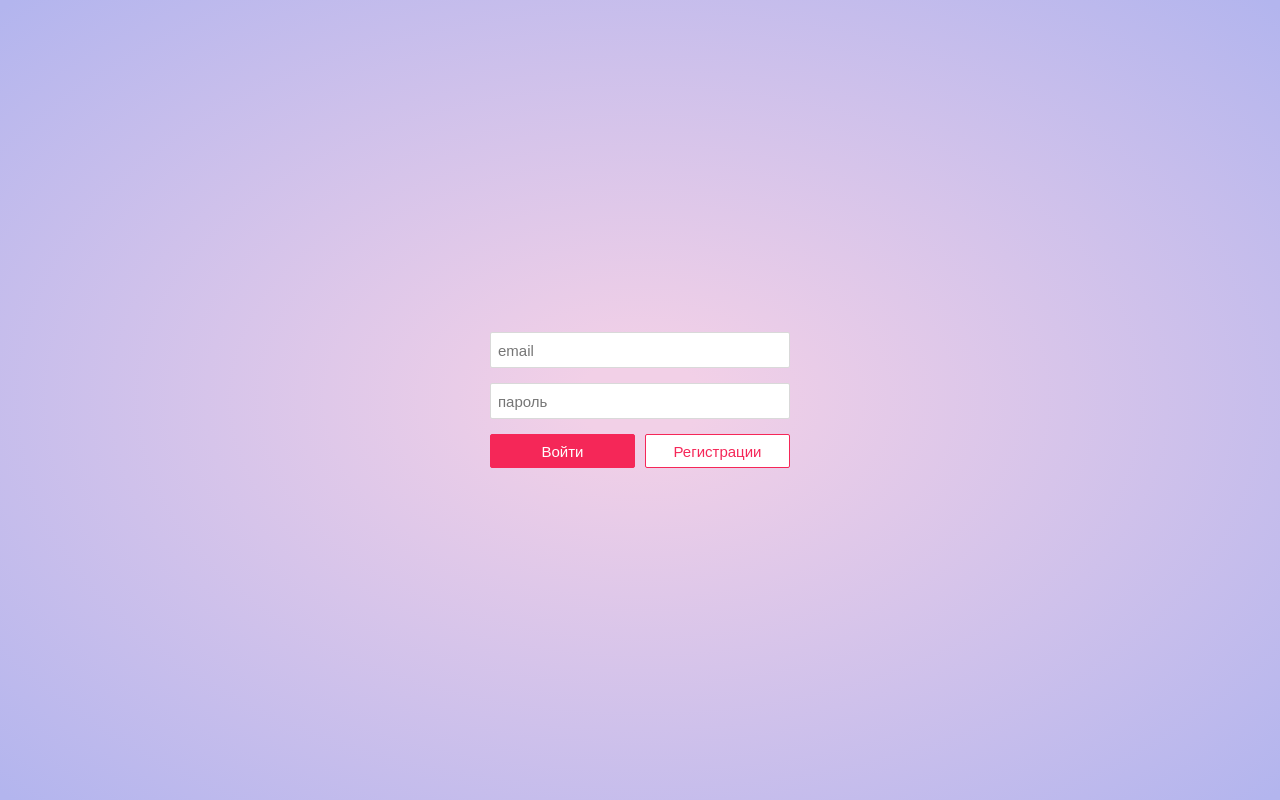
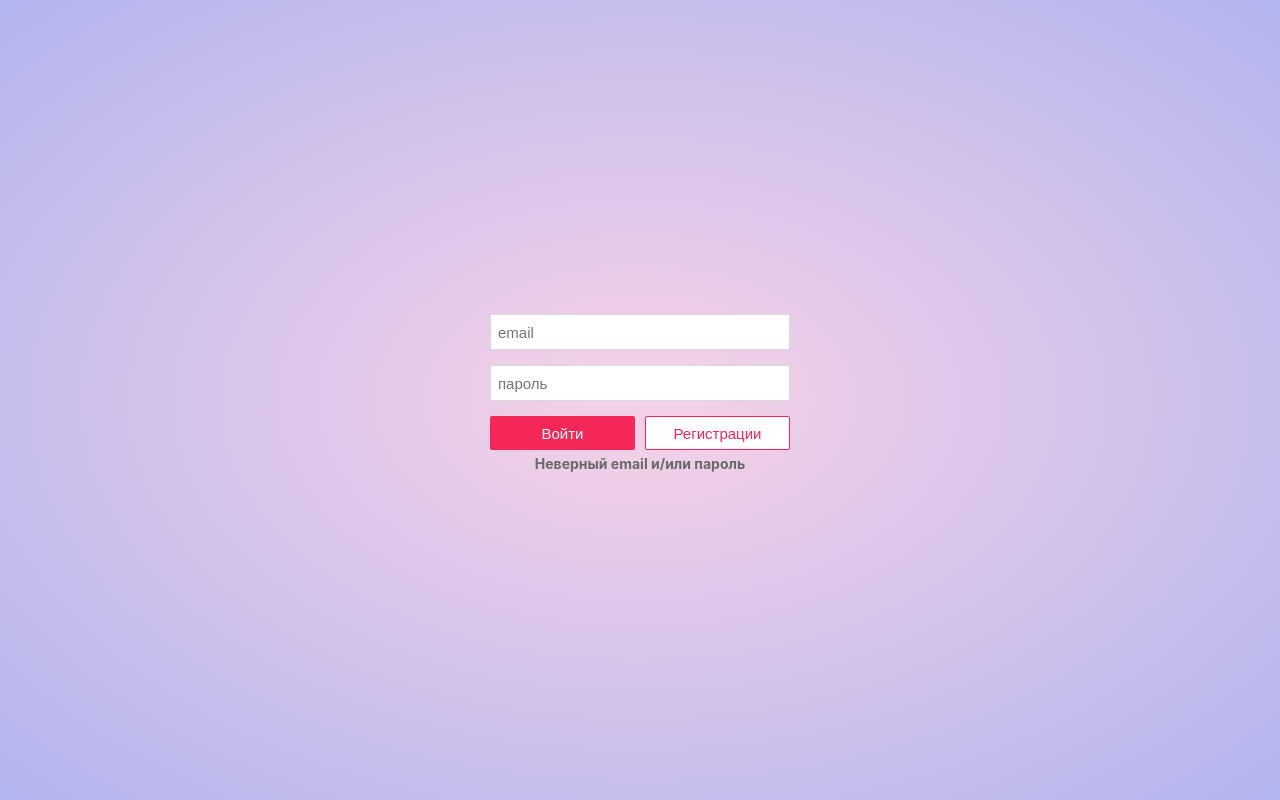
Before and after one commit to Nasembele/comics, a React (Create React App) app: page / in a window 1280 px wide. Both pictures are taken after a click on the button "Войти". Built offline with nearby package versions, Linux system fonts and the light colour scheme.

Commit message:
add error password notification and api

```diff
--- a/package.json
+++ b/package.json
@@ -10,6 +10,7 @@
     "@types/node": "^16.11.58",
     "@types/react": "^18.0.18",
     "@types/react-dom": "^18.0.6",
+    "axios": "^0.27.2",
     "classnames": "^2.3.1",
     "react": "^18.2.0",
     "react-dom": "^18.2.0",
--- /dev/null
+++ b/src/api.ts
@@ -0,0 +1,9 @@
+import axios from "axios";
+
+const comicsURL = 'https://cors-anywhere.herokuapp.com/xkcd.com/';
+
+export const createRequest = axios.create(
+    {
+        baseURL: comicsURL
+    }
+)
--- a/src/modules/authentication/components/Login.tsx
+++ b/src/modules/authentication/components/Login.tsx
@@ -18,6 +18,8 @@ export const Login = ({
     const [email, setEmail] = useState('');
     const [password, setPassword] = useState('');
 
+    const [isErrorPassword, setIsErrorPassword] = useState(false);
+
     const onChangeEmail = (e: React.ChangeEvent<HTMLInputElement>) => {
         setEmail(e.target.value);
     }
@@ -29,11 +31,10 @@ export const Login = ({
     const onClickEnterButton = () => {
         const currentRightPassword = localStorage.getItem(email.toLowerCase());
 
-        if (currentRightPassword === password) {
-            //todo на страницу комикса
+        if (currentRightPassword && currentRightPassword === password) {
             dispatch(setUserIsAuthorised(true));
         } else {
-            //todo неверный логин/пароль
+            setIsErrorPassword(true);
         }
     }
 
@@ -55,6 +56,12 @@ export const Login = ({
                         onClick={onClickRegistrationButton}
                 />
             </div>
+            {
+                isErrorPassword &&
+                    <p className={styles.error_password}>
+                        Неверный email и/или пароль
+                    </p>
+            }
         </div>
     )
 };
--- a/src/modules/authentication/components/styles.module.scss
+++ b/src/modules/authentication/components/styles.module.scss
@@ -23,3 +23,11 @@ $enterButtonColor: rgb(105, 105, 105);
   color: $enterButtonColor;
   font-weight: 700;
 }
+
+.error_password {
+  font-size: 14px;
+  color: $enterButtonColor;
+  font-weight: bold;
+  text-align: center;
+  margin-top: 5px;
+}
--- /dev/null
+++ b/src/modules/comicsDemonstration/Comics.thunk.ts
@@ -0,0 +1,15 @@
+import {Dispatch} from "redux";
+import {createRequest} from "../../api";
+
+const getComicWithUrl = (comicsNumber?: string) => {
+    return createRequest.get(`${comicsNumber || ''}/info.0.json`);
+}
+
+export const getComic = (comicsNumber?: string) => (dispatch: Dispatch) => {
+    getComicWithUrl(comicsNumber)
+        .then((res: any) => { //todo тип и ас
+        })
+        .catch((err) => {
+            console.error(err);
+        });
+}
--- a/src/modules/comicsDemonstration/Comics.tsx
+++ b/src/modules/comicsDemonstration/Comics.tsx
@@ -1,6 +1,15 @@
-import React from 'react';
+import React, {useEffect} from 'react';
+import {getComic} from "./Comics.thunk";
+import {useDispatch} from "react-redux";
 
 export const Comics = () => {
+
+    const dispatch = useDispatch();
+
+    useEffect(() => {
+        // @ts-ignore
+        dispatch(getComic());
+    });
 
     return ( //todo компонента комиксов
         <div>
```
Also changed, not shown: 1 other file (tests, documents, lock files or other folders).
